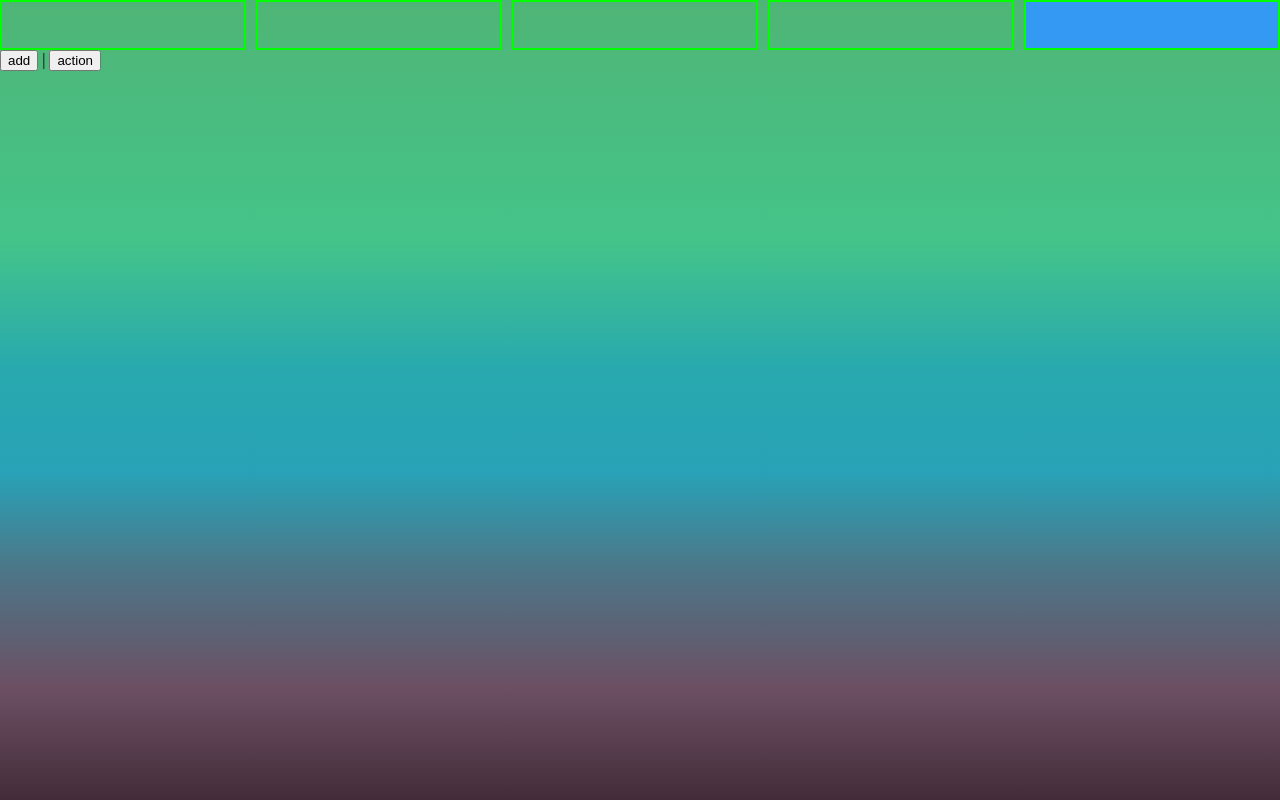
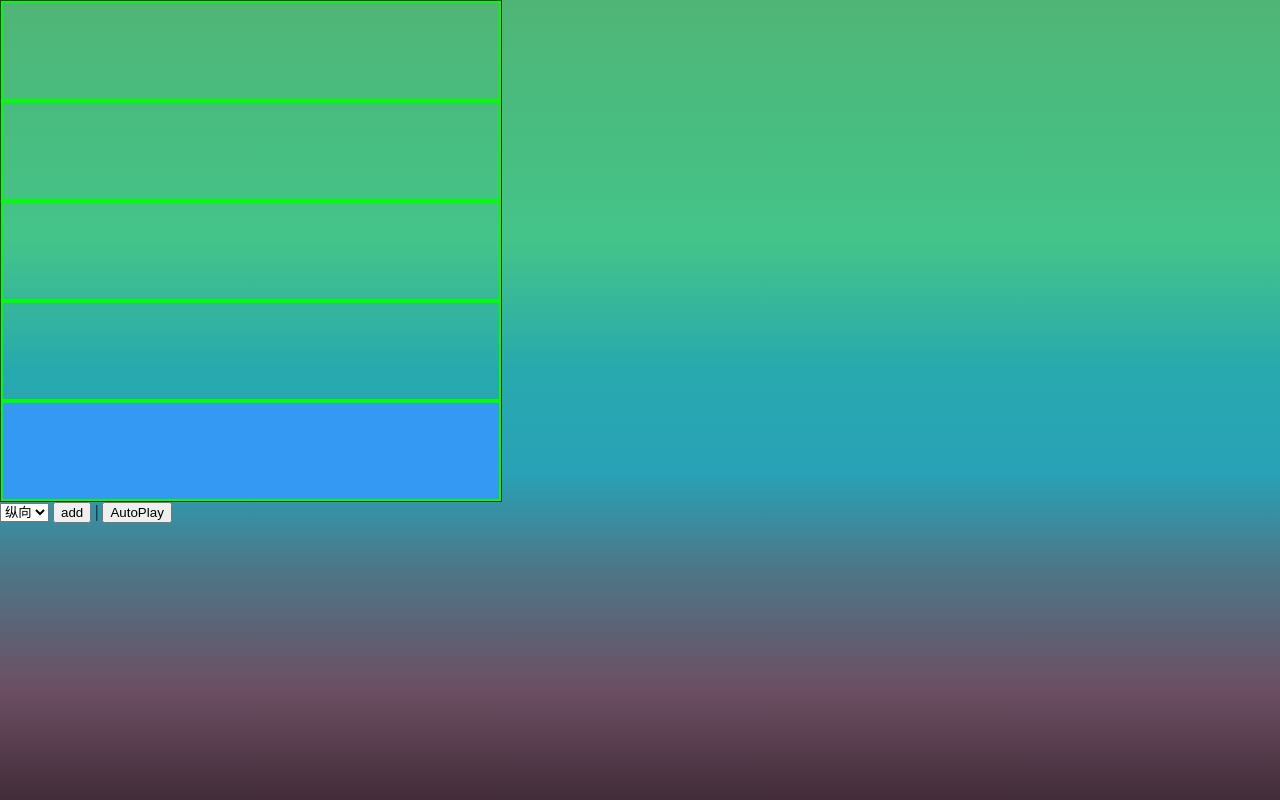
Before and after one commit to unzoa/pure-swiper-action, a plain HTML site: page index.html in a window 1280 px wide. Both pictures are taken after a click on the button "add". Drawn offline with Linux system fonts and the light colour scheme.

Commit message:
增加方向选择

```diff
--- a/index.html
+++ b/index.html
@@ -8,19 +8,26 @@
   </head>
 
   <body>
-    <div class="con">
-      <ul>
-        <li></li>
-        <li></li>
-        <li></li>
-        <li></li>
-        <li></li>
-      </ul>
+    <div class="outter">
+      <div class="con">
+        <ul>
+          <li class="slide-item vertical"></li>
+          <li class="slide-item vertical"></li>
+          <li class="slide-item vertical"></li>
+          <li class="slide-item vertical"></li>
+          <li class="slide-item vertical"></li>
+        </ul>
+      </div>
     </div>
+
+    <select placeholder="选择移动方向" onChange="directChange(this.value)">
+      <option value="vertical">纵向</option>
+      <option value="horizontal">横向</option>
+    </select>
 
     <button onclick="add()">add</button>
     |
-    <button onclick="action()">action</button>
+    <button onclick="action()">AutoPlay</button>
 
     <script src="./main.js"></script>
   </body>
--- a/main.css
+++ b/main.css
@@ -6,8 +6,16 @@ html {
   background-image: linear-gradient(to bottom, #4fb576 0%, #44c489 30%, #28a9ae 46%, #28a2b7 59%, #4c7788 71%, #6c4f63 86%, #432c39 100%);
 }
 
+.outter {
+  width: 500px;
+  height: 500px;
+  border: 1px solid #432c39;
+}
+
 .con {
-  overflow-x: hidden;
+  overflow: hidden;
+  height: 100%;
+  width: 100%;
 }
 
 ul {
@@ -19,18 +27,23 @@ ul {
   white-space: nowrap;
 }
 li {
+  list-style: none;
+  box-sizing: border-box;
+  border: 2px solid lime;
+}
+
+.vertical {
+  width: 100%;
+  height: 20%;
+}
+
+.horizontal {
   display: inline-block;
-  list-style: none;
   width: calc(20% - 10px);
   height: 50px;
-
-  box-sizing: border-box;
-  border: 2px solid lime;
-
   margin-right: 10px;
 }
-
-li:last-child {
+.horizontal:last-child {
   width: 20%;
   margin-right: 0px;
 }
--- a/main.js
+++ b/main.js
@@ -1,15 +1,20 @@
+let direction = 'vertical'
+
 let con = document.querySelector('.con')
-
 let intervalObj = {} // 定时对象
 let moveInterval = 4 // 间隔
-let moveTime = window.innerWidth / 5 * moveInterval // 移动的时间
+let moveItemCount = 5
+let moveTime = (direction === 'vertical' ? con.offsetHeight : window.innerWidth) / moveItemCount * moveInterval // 移动的时间
 
+let autoplayTimer = {}
 /**
  * [slowlyMove 容器 .con 慢慢移动]
  */
 function slowlyMove () {
   intervalObj = setInterval(() => {
-    con.scrollLeft += 1 // 最小整数
+    direction === 'vertical'
+      ? con.scrollTop += 1 // 向上移动
+      : con.scrollLeft += 1 // 向左移动
   }, moveInterval)
 
   setTimeout(() => {
@@ -22,7 +27,7 @@ function add () {
 
   // 创建新增节点，并添加
   let li = document.createElement('li')
-  li.className = 'active'
+  li.className = 'slide-item active ' + direction
   li.style['animation-duration'] = '1s' // moveTime / 1000 + 's'
   li.style.background = '#3399f3'
   conUl.appendChild(li)
@@ -37,7 +42,16 @@ function add () {
 }
 
 function action () {
-  setInterval(() => {
+  autoplayTimer = setInterval(() => {
     add()
   }, 3 * 1000)
 }
+
+function directChange (value) {
+  clearInterval(autoplayTimer)
+  direction = value
+  let items = document.getElementsByClassName('slide-item')
+  for (let item of items) {
+    item.className = 'slide-item ' + value
+  }
+}
```
